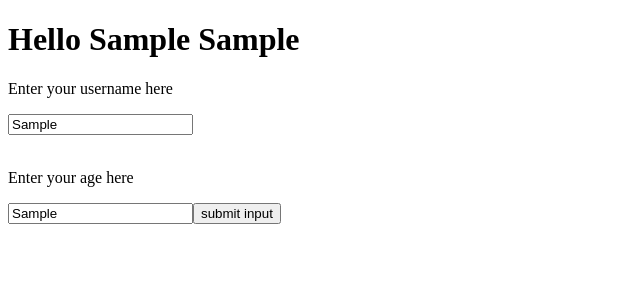
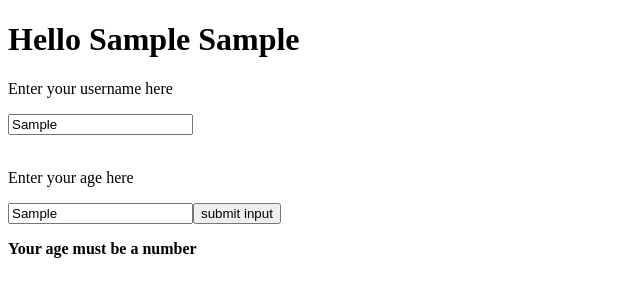
Before and after one commit to Emuohwo/reactw3, a React (Create React App) app: page / in a window 1280 px wide. Both pictures are taken after typing "Sample", "Sample" into the empty fields and a click on the input "submit input". Shown: the top 300 px of the page, without its empty margins (0-640 px from the left). Built offline with nearby package versions, Linux system fonts and the light colour scheme.

Commit message:
Validating with error message in form

```diff
--- a/src/index.js
+++ b/src/index.js
@@ -7,22 +7,25 @@ class HandlingForm extends React.Component {
         this.state = {
             username: '',
             age: null,
+            errorMessage: '',
         };
     }
 
     changeHandler = (event) => {
         let name = event.target.name;
         let val = event.target.value;
-
+        let err = '';
+        if (name === "age") {
+            if (val != "" && !Number(val)) {
+                err = <strong>Your age must be a number</strong>
+            }
+        }
+        this.setState({errorMessage: err})
         this.setState({[name]: val})
     }
 
     submitHandler = (evt) => {
         evt.preventDefault();
-        let age = evt.target.value;
-            if (!Number(age)) {
-                alert("Age must be a number")
-            }
     }
     render() {
 
@@ -48,6 +51,7 @@ class HandlingForm extends React.Component {
                   type='submit'
                   value='submit input'
                 />
+                <p>{this.state.errorMessage}</p>
             </form>
         )
     }
```
